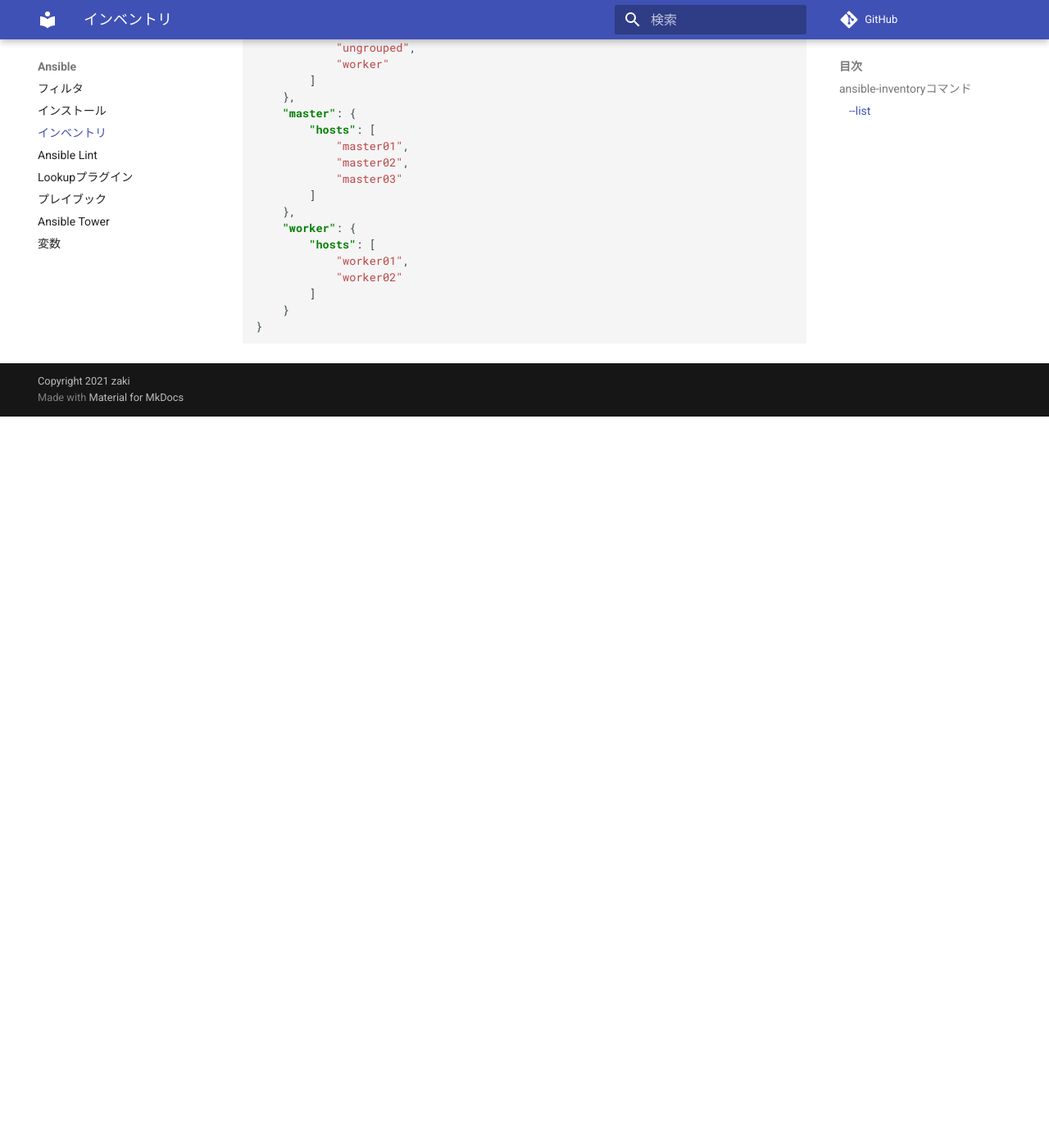
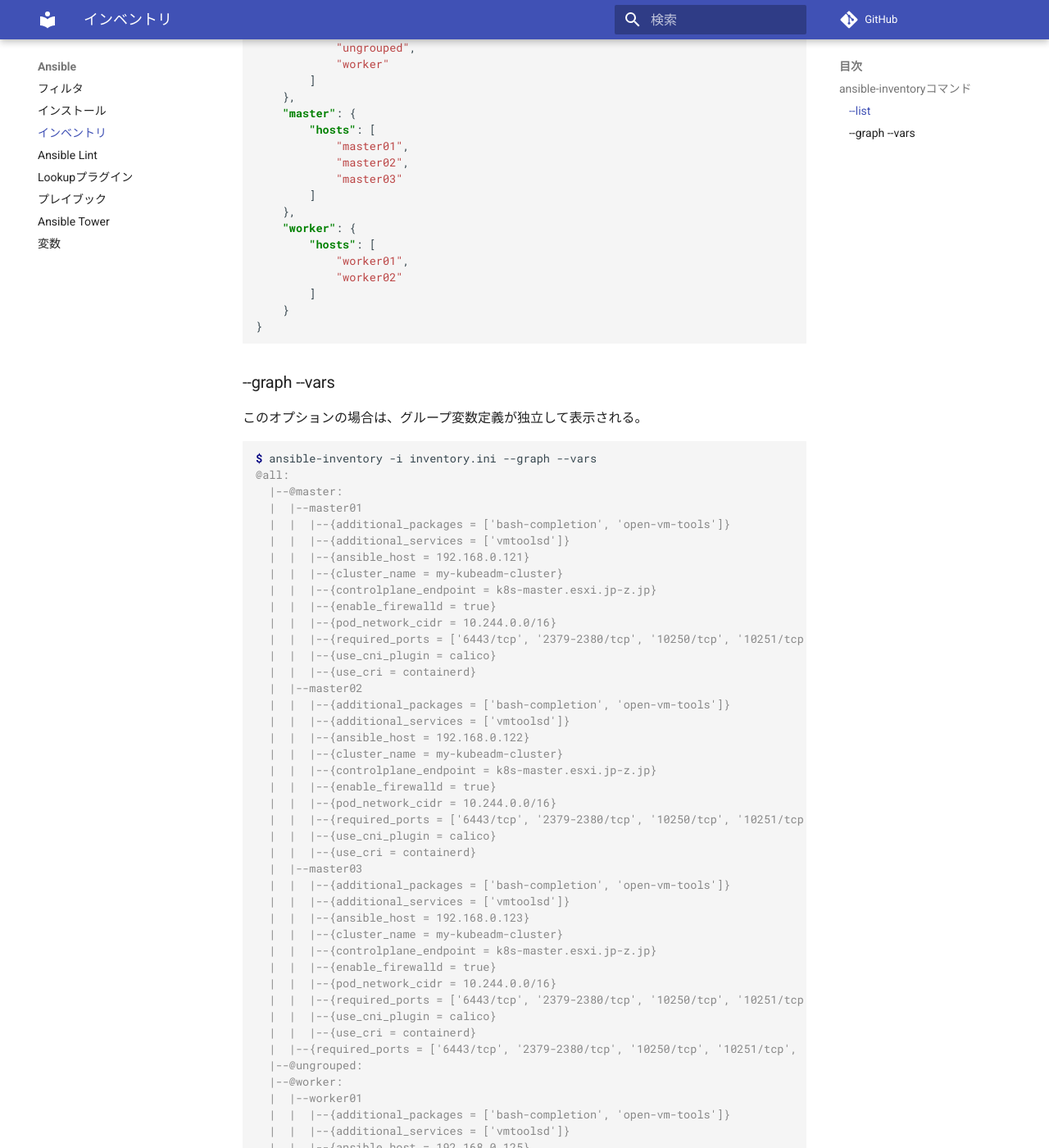
Before and after one commit to zaki-lknr/docs, an MkDocs documentation site: the page built from docs/Ansible/inventory.md, in a window 1280 px wide and 1400 px high, scrolled down 2751 px. Shown: the whole window at 82% size. Built offline with MkDocs 1.6.1 and Material for MkDocs 9.7.7, drawn with Linux system fonts in a browser that asks for light colours; comment, search, counter and statistics services are not loaded; before the commit the page ends 3259 px from its top, so only the background shows below that; some of the changed text lies outside the part shown.

Commit message:
add: ansible-inventory --graph --vars

````diff
--- a/docs/Ansible/inventory.md
+++ b/docs/Ansible/inventory.md
@@ -9,7 +9,6 @@ $ ansible-inventory -i inventory.ini --list
 ```
 
 [このインベントリファイル](https://github.com/zaki-lknr/initialize-kubeadm-ansible/blob/master/inventory.ini)を参照した際のホストグループやホスト変数([`group_vars`など有れば参照](https://github.com/zaki-lknr/initialize-kubeadm-ansible/tree/master/group_vars))をリストアップする。
-
 
 ```json
 {
@@ -148,3 +147,80 @@ $ ansible-inventory -i inventory.ini --list
     }
 }
 ```
+
+### --graph --vars
+
+このオプションの場合は、グループ変数定義が独立して表示される。
+
+```console
+$ ansible-inventory -i inventory.ini --graph --vars
+@all:
+  |--@master:
+  |  |--master01
+  |  |  |--{additional_packages = ['bash-completion', 'open-vm-tools']}
+  |  |  |--{additional_services = ['vmtoolsd']}
+  |  |  |--{ansible_host = 192.168.0.121}
+  |  |  |--{cluster_name = my-kubeadm-cluster}
+  |  |  |--{controlplane_endpoint = k8s-master.esxi.jp-z.jp}
+  |  |  |--{enable_firewalld = true}
+  |  |  |--{pod_network_cidr = 10.244.0.0/16}
+  |  |  |--{required_ports = ['6443/tcp', '2379-2380/tcp', '10250/tcp', '10251/tcp', '10252/tcp']}
+  |  |  |--{use_cni_plugin = calico}
+  |  |  |--{use_cri = containerd}
+  |  |--master02
+  |  |  |--{additional_packages = ['bash-completion', 'open-vm-tools']}
+  |  |  |--{additional_services = ['vmtoolsd']}
+  |  |  |--{ansible_host = 192.168.0.122}
+  |  |  |--{cluster_name = my-kubeadm-cluster}
+  |  |  |--{controlplane_endpoint = k8s-master.esxi.jp-z.jp}
+  |  |  |--{enable_firewalld = true}
+  |  |  |--{pod_network_cidr = 10.244.0.0/16}
+  |  |  |--{required_ports = ['6443/tcp', '2379-2380/tcp', '10250/tcp', '10251/tcp', '10252/tcp']}
+  |  |  |--{use_cni_plugin = calico}
+  |  |  |--{use_cri = containerd}
+  |  |--master03
+  |  |  |--{additional_packages = ['bash-completion', 'open-vm-tools']}
+  |  |  |--{additional_services = ['vmtoolsd']}
+  |  |  |--{ansible_host = 192.168.0.123}
+  |  |  |--{cluster_name = my-kubeadm-cluster}
+  |  |  |--{controlplane_endpoint = k8s-master.esxi.jp-z.jp}
+  |  |  |--{enable_firewalld = true}
+  |  |  |--{pod_network_cidr = 10.244.0.0/16}
+  |  |  |--{required_ports = ['6443/tcp', '2379-2380/tcp', '10250/tcp', '10251/tcp', '10252/tcp']}
+  |  |  |--{use_cni_plugin = calico}
+  |  |  |--{use_cri = containerd}
+  |  |--{required_ports = ['6443/tcp', '2379-2380/tcp', '10250/tcp', '10251/tcp', '10252/tcp']}
+  |--@ungrouped:
+  |--@worker:
+  |  |--worker01
+  |  |  |--{additional_packages = ['bash-completion', 'open-vm-tools']}
+  |  |  |--{additional_services = ['vmtoolsd']}
+  |  |  |--{ansible_host = 192.168.0.125}
+  |  |  |--{cluster_name = my-kubeadm-cluster}
+  |  |  |--{controlplane_endpoint = k8s-master.esxi.jp-z.jp}
+  |  |  |--{enable_firewalld = true}
+  |  |  |--{pod_network_cidr = 10.244.0.0/16}
+  |  |  |--{required_ports = ['10250/tcp', '30000-32767/tcp']}
+  |  |  |--{use_cni_plugin = calico}
+  |  |  |--{use_cri = containerd}
+  |  |--worker02
+  |  |  |--{additional_packages = ['bash-completion', 'open-vm-tools']}
+  |  |  |--{additional_services = ['vmtoolsd']}
+  |  |  |--{ansible_host = 192.168.0.126}
+  |  |  |--{cluster_name = my-kubeadm-cluster}
+  |  |  |--{controlplane_endpoint = k8s-master.esxi.jp-z.jp}
+  |  |  |--{enable_firewalld = true}
+  |  |  |--{pod_network_cidr = 10.244.0.0/16}
+  |  |  |--{required_ports = ['10250/tcp', '30000-32767/tcp']}
+  |  |  |--{use_cni_plugin = calico}
+  |  |  |--{use_cri = containerd}
+  |  |--{required_ports = ['10250/tcp', '30000-32767/tcp']}
+  |--{additional_packages = ['bash-completion', 'open-vm-tools']}
+  |--{additional_services = ['vmtoolsd']}
+  |--{cluster_name = my-kubeadm-cluster}
+  |--{controlplane_endpoint = k8s-master.esxi.jp-z.jp}
+  |--{enable_firewalld = true}
+  |--{pod_network_cidr = 10.244.0.0/16}
+  |--{use_cni_plugin = calico}
+  |--{use_cri = containerd}
+```
````
